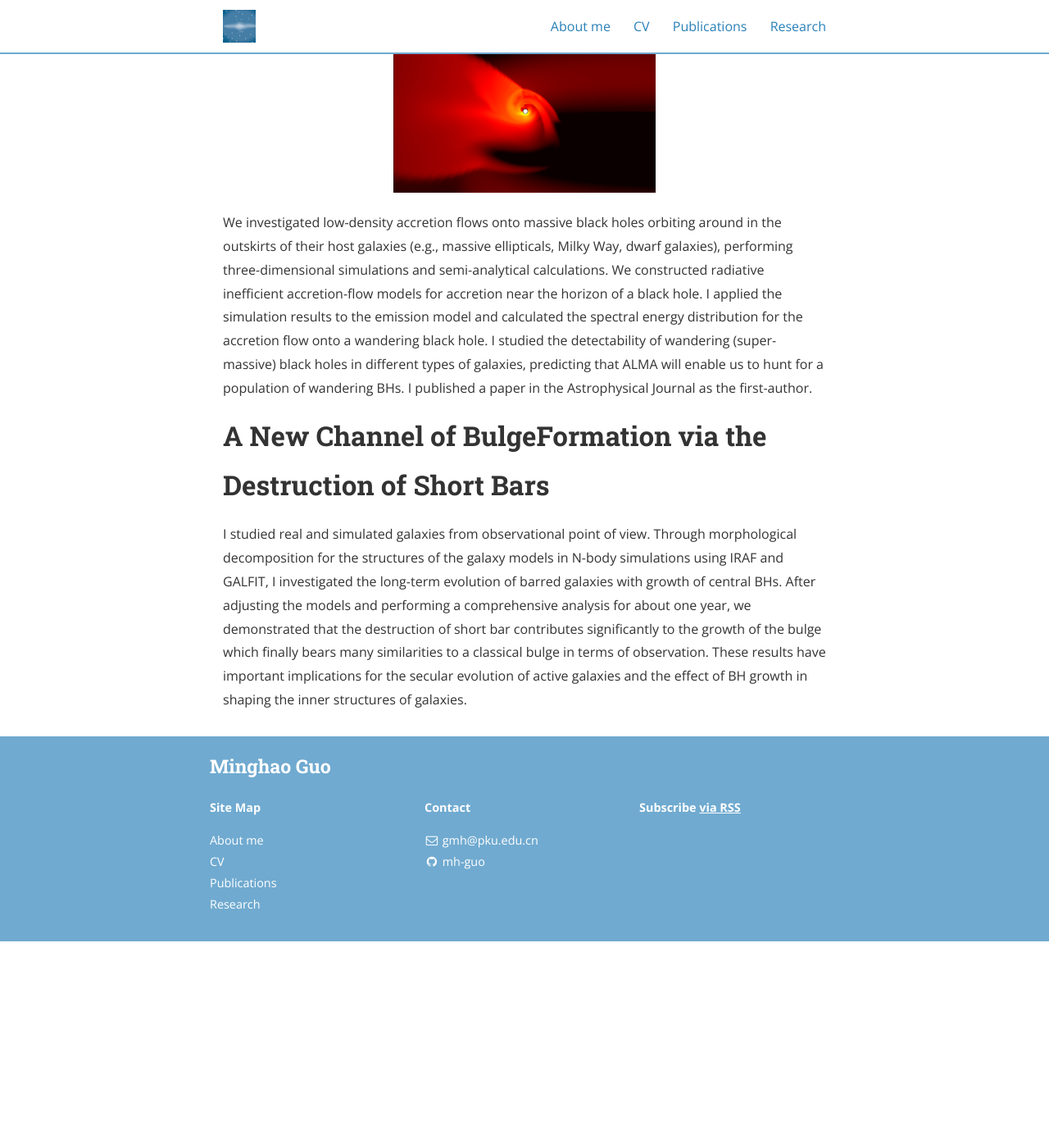
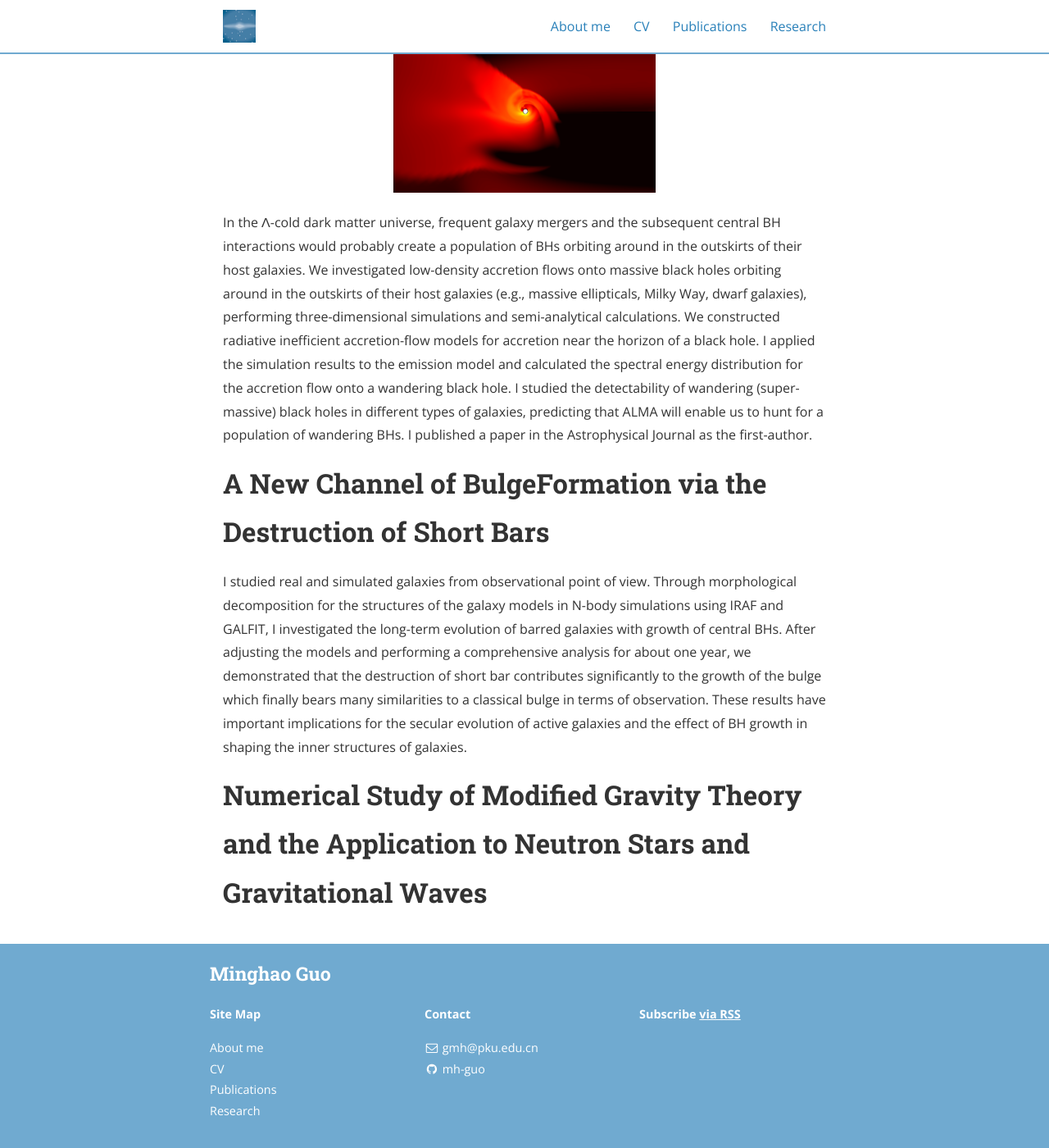
Before and after one commit to mh-guo/mh-guo-slate.github.io, a Jekyll site: the page built from research.md, in a window 1280 px wide and 1400 px high, scrolled down 363 px. Shown: the whole window at 82% size. Built offline with Jekyll 4.4.1, drawn with Linux system fonts in a browser that asks for light colours; nearby versions of some CDN libraries; before the commit the page ends 1511 px from its top, so only the background shows below that.

Commit message:
Update research.md

```diff
--- a/research.md
+++ b/research.md
@@ -12,8 +12,10 @@
 
 ![alt text]({{ site.baseurl }}/assets/wandering_BH.png "Profile Picture"){:.profile}
 
-We investigated low-density accretion flows onto massive black holes orbiting around in the outskirts of their host galaxies (e.g., massive ellipticals, Milky Way, dwarf galaxies), performing three-dimensional simulations and semi-analytical calculations. We constructed radiative inefficient accretion-flow models for accretion near the horizon of a black hole. I applied the simulation results to the emission model and calculated the spectral energy distribution for the accretion flow onto a wandering black hole. I studied the detectability of wandering (super-massive) black holes in different types of galaxies, predicting that ALMA will enable us to hunt for a population of wandering BHs. I published a paper in the Astrophysical Journal as the first-author.
+In the Λ-cold dark matter universe, frequent galaxy mergers and the subsequent central BH interactions would probably create a population of BHs orbiting around in the outskirts of their host galaxies. We investigated low-density accretion flows onto massive black holes orbiting around in the outskirts of their host galaxies (e.g., massive ellipticals, Milky Way, dwarf galaxies), performing three-dimensional simulations and semi-analytical calculations. We constructed radiative inefficient accretion-flow models for accretion near the horizon of a black hole. I applied the simulation results to the emission model and calculated the spectral energy distribution for the accretion flow onto a wandering black hole. I studied the detectability of wandering (super-massive) black holes in different types of galaxies, predicting that ALMA will enable us to hunt for a population of wandering BHs. I published a paper in the Astrophysical Journal as the first-author.
 
 <h1> A New Channel of BulgeFormation via the Destruction of Short Bars </h1>
 
 I studied real and simulated galaxies from observational point of view. Through morphological decomposition for the structures of the galaxy models in N-body simulations using IRAF and GALFIT, I investigated the long-term evolution of barred galaxies with growth of central BHs. After adjusting the models and performing a comprehensive analysis for about one year, we demonstrated that the destruction of short bar contributes significantly to the growth of the bulge which finally bears many similarities to a classical bulge in terms of observation. These results have important implications for the secular evolution of active galaxies and the effect of BH growth in shaping the inner structures of galaxies.
+
+<h1> Numerical Study of Modified Gravity Theory and the Application to Neutron Stars and Gravitational Waves </h1>
```
